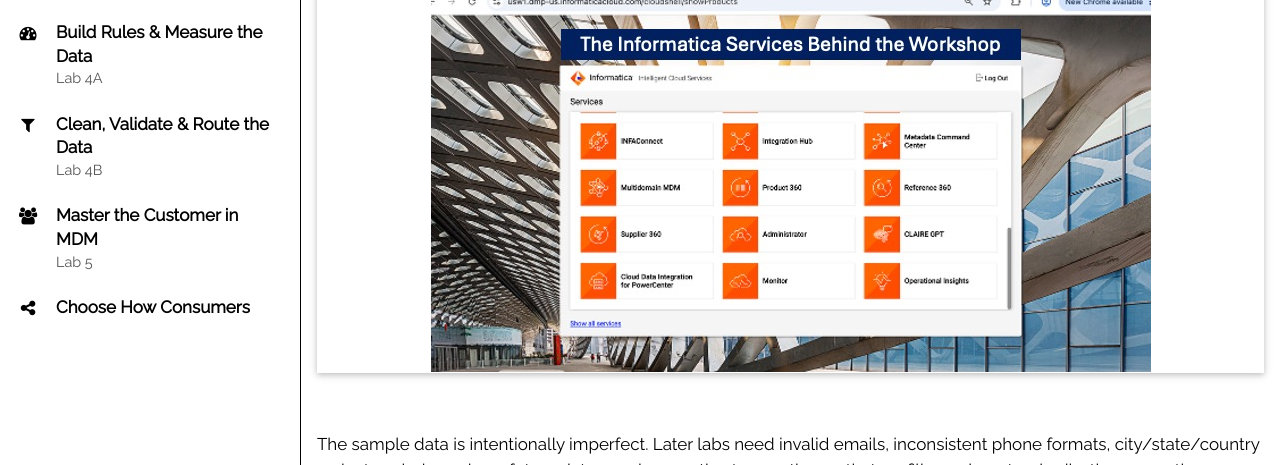
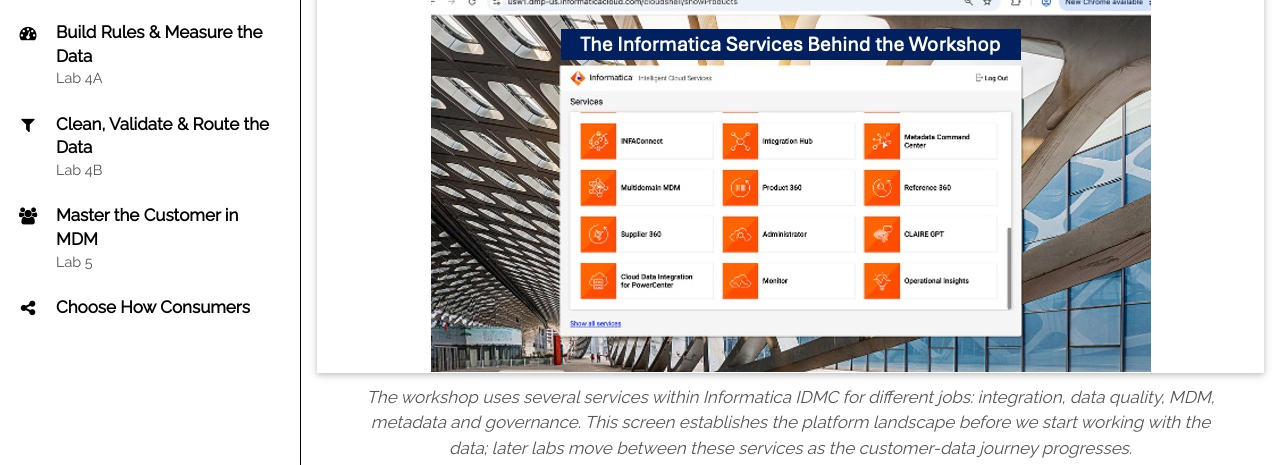
Before and after one commit to data-foundation-workshop/data-foundation-workshop.github.io, a plain HTML site: page lab-0.html in a window 1280 px wide. Shown: the part 484-949 px from the top of the page. Drawn offline with nearby package versions, Linux system fonts and the light colour scheme.

Commit message:
Update lab-0.html

```diff
--- a/lab-0.html
+++ b/lab-0.html
@@ -63,6 +63,13 @@
   white-space: pre-wrap;
   word-wrap: break-word;
 }
+.img-caption {
+  text-align: center;
+  color: #555;
+  font-style: italic;
+  margin: 12px 40px 20px;
+  line-height: 1.5;
+}
 .callout-important {
   background: #fff3cd;
   border-left: 4px solid #ffc107;
@@ -110,6 +117,7 @@
 
     <!-- Slide 6: IDMC Services -->
     <div class="w3-card w3-container w3-center w3-mobile"><img class="w3-image" src="img/slide6.jpeg" alt="IDMC Services overview"></div>
+    <p class="img-caption">The workshop uses several services within Informatica IDMC for different jobs: integration, data quality, MDM, metadata and governance. This screen establishes the platform landscape before we start working with the data; later labs move between these services as the customer-data journey progresses.</p>
     <p>&nbsp;</p>
 
     <p>The sample data is intentionally imperfect. Later labs need invalid emails, inconsistent phone formats, city/state/country variants, missing values, future dates, and a negative transaction so that profiling, rules, standardization, exception routing, and MDM have something real to work on.</p>
@@ -338,6 +346,7 @@
 
     <!-- Slide 7: Runtime -->
     <div class="w3-card w3-container w3-center w3-mobile"><img class="w3-image" src="img/slide7.jpeg" alt="IDMC Runtime Environments - Secure Agent Running"></div>
+    <p class="img-caption">The Secure Agent is the runtime that connects Informatica to systems such as Salesforce and Databricks and executes data-processing tasks. Here the workshop runtime and its Secure Agent are <strong>Running</strong>, confirming that the execution layer is available before we build profiles or mappings.</p>
     <p>&nbsp;</p>
 
     <details>
@@ -361,6 +370,7 @@
         <p>23. Save.</p>
         <!-- Slide 10: Project -->
         <div class="w3-card w3-container w3-center w3-mobile"><img class="w3-image" src="img/slide10.jpeg" alt="CV1_DATA_AI_WORKSHOP project in Data Integration"></div>
+        <p class="img-caption">CV1_DATA_AI_WORKSHOP is the project used to organize the reusable assets created across the workshop. <strong>This screenshot shows the project after later labs have populated it</strong> with dictionaries, cleansing assets, mappings and tasks; Lab 0 establishes the workspace itself.</p>
       </div>
     </details>
 
@@ -377,6 +387,7 @@
         <p>31. Save.</p>
         <!-- Slide 9: Connection Test -->
         <div class="w3-card w3-container w3-center w3-mobile"><img class="w3-image" src="img/slide9.jpeg" alt="Salesforce connection test successful"></div>
+        <p class="img-caption">A successful Salesforce connection test confirms that Informatica can authenticate and reach the source through the selected runtime. Testing the connection at the beginning separates basic connectivity problems from the profiling, quality and integration work that follows.</p>
         <div class="callout-important"><strong>Common failures:</strong> missing security token or Salesforce IP/session restrictions.</div>
       </div>
     </details>
@@ -395,6 +406,7 @@
         <p>40. Save.</p>
         <!-- Slide 8: Connections list -->
         <div class="w3-card w3-container w3-center w3-mobile"><img class="w3-image" src="img/slide8.jpeg" alt="IDMC Connections - CN_DBX_CV1, CN_SF_CV1"></div>
+        <p class="img-caption">The environment now has connections to both workshop source platforms, all using the configured runtime environment. These reusable connections are what later profiling and CDI mappings use to read Salesforce and Databricks data.</p>
         <div class="callout-important"><strong>Common failures:</strong> stopped SQL Warehouse, incorrect HTTP path, or expired PAT.</div>
       </div>
     </details>
```
